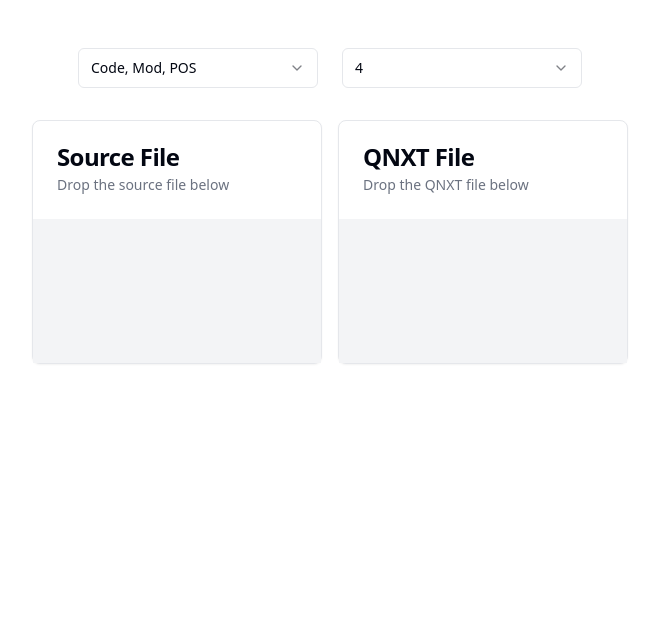
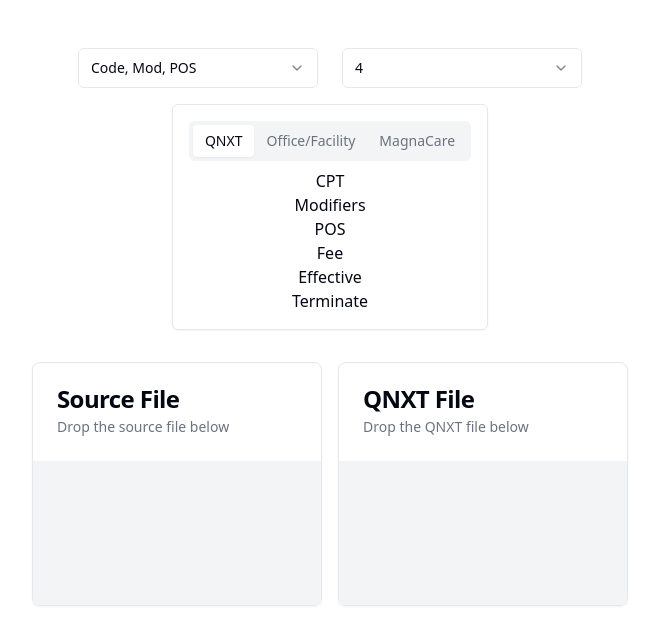
Before and after one commit to junwenzh/compare-fee-schedules, a React (Vite) app: page / in a window 1280 px wide. Shown: the top 640 px of the page, without its empty margins (310-969 px from the left). Built offline with nearby package versions, Linux system fonts and the light colour scheme.

Commit message:
Added required fields

```diff
--- a/package.json
+++ b/package.json
@@ -14,6 +14,7 @@
   "dependencies": {
     "@radix-ui/react-select": "^2.0.0",
     "@radix-ui/react-slot": "^1.0.2",
+    "@radix-ui/react-tabs": "^1.0.4",
     "@vitejs/plugin-vue": "^4.4.0",
     "class-variance-authority": "^0.7.0",
     "clsx": "^2.0.0",
--- a/src/App.tsx
+++ b/src/App.tsx
@@ -12,6 +12,7 @@
 import { SelectSource } from './components/SelectSource';
 import { SelectDecimals } from './components/SelectDecimals';
 import { facilityFormatToMap } from './lib/facilityFormatToMap';
+import Template from './components/Template';
 
 const sourceTypes = [
   {
@@ -118,6 +119,9 @@
           choices={['1', '2', '3', '4', '5', '6']}
         />
       </section>
+      <section>
+        <Template />
+      </section>
       <section className="flex flex-row justify-center items-center gap-4">
         <Dropzone
           id="srcFile"
--- /dev/null
+++ b/src/components/Template.tsx
@@ -0,0 +1,42 @@
+import { Tabs, TabsContent, TabsList, TabsTrigger } from '@/components/ui/tabs';
+
+const tabs = {
+  qnxt: ['CPT', 'Modifiers', 'POS', 'Fee', 'Effective', 'Terminate'],
+  facility: ['CPT', 'Modifiers', 'Office fee', 'Facility fee', 'Effective'],
+  magnacare: [
+    'CPT',
+    'Modifier',
+    'Effective',
+    'Terminate',
+    'Global fee',
+    'Professional fee',
+    'Technical fee',
+  ],
+};
+
+export default function Template() {
+  return (
+    <Tabs defaultValue="qnxt" className="border p-4 rounded-md shadow-sm mt-4">
+      <TabsList>
+        <TabsTrigger value="qnxt">QNXT</TabsTrigger>
+        <TabsTrigger value="facility">Office/Facility</TabsTrigger>
+        <TabsTrigger value="magnacare">MagnaCare</TabsTrigger>
+      </TabsList>
+      <TabsContent value="qnxt" className="text-center">
+        {tabs.qnxt.map(tab => (
+          <div key={tab}>{tab}</div>
+        ))}
+      </TabsContent>
+      <TabsContent value="facility" className="text-center">
+        {tabs.facility.map(tab => (
+          <div key={tab}>{tab}</div>
+        ))}
+      </TabsContent>
+      <TabsContent value="magnacare" className="text-center">
+        {tabs.magnacare.map(tab => (
+          <div key={tab}>{tab}</div>
+        ))}
+      </TabsContent>
+    </Tabs>
+  );
+}
--- /dev/null
+++ b/src/components/ui/tabs.tsx
@@ -0,0 +1,53 @@
+import * as React from "react"
+import * as TabsPrimitive from "@radix-ui/react-tabs"
+
+import { cn } from "@/lib/utils"
+
+const Tabs = TabsPrimitive.Root
+
+const TabsList = React.forwardRef<
+  React.ElementRef<typeof TabsPrimitive.List>,
+  React.ComponentPropsWithoutRef<typeof TabsPrimitive.List>
+>(({ className, ...props }, ref) => (
+  <TabsPrimitive.List
+    ref={ref}
+    className={cn(
+      "inline-flex h-10 items-center justify-center rounded-md bg-muted p-1 text-muted-foreground",
+      className
+    )}
+    {...props}
+  />
+))
+TabsList.displayName = TabsPrimitive.List.displayName
+
+const TabsTrigger = React.forwardRef<
+  React.ElementRef<typeof TabsPrimitive.Trigger>,
+  React.ComponentPropsWithoutRef<typeof TabsPrimitive.Trigger>
+>(({ className, ...props }, ref) => (
+  <TabsPrimitive.Trigger
+    ref={ref}
+    className={cn(
+      "inline-flex items-center justify-center whitespace-nowrap rounded-sm px-3 py-1.5 text-sm font-medium ring-offset-background transition-all focus-visible:outline-none focus-visible:ring-2 focus-visible:ring-ring focus-visible:ring-offset-2 disabled:pointer-events-none disabled:opacity-50 data-[state=active]:bg-background data-[state=active]:text-foreground data-[state=active]:shadow-sm",
+      className
+    )}
+    {...props}
+  />
+))
+TabsTrigger.displayName = TabsPrimitive.Trigger.displayName
+
+const TabsContent = React.forwardRef<
+  React.ElementRef<typeof TabsPrimitive.Content>,
+  React.ComponentPropsWithoutRef<typeof TabsPrimitive.Content>
+>(({ className, ...props }, ref) => (
+  <TabsPrimitive.Content
+    ref={ref}
+    className={cn(
+      "mt-2 ring-offset-background focus-visible:outline-none focus-visible:ring-2 focus-visible:ring-ring focus-visible:ring-offset-2",
+      className
+    )}
+    {...props}
+  />
+))
+TabsContent.displayName = TabsPrimitive.Content.displayName
+
+export { Tabs, TabsList, TabsTrigger, TabsContent }
```
Also changed, not shown: 2 other files (tests, documents, lock files or other folders).
